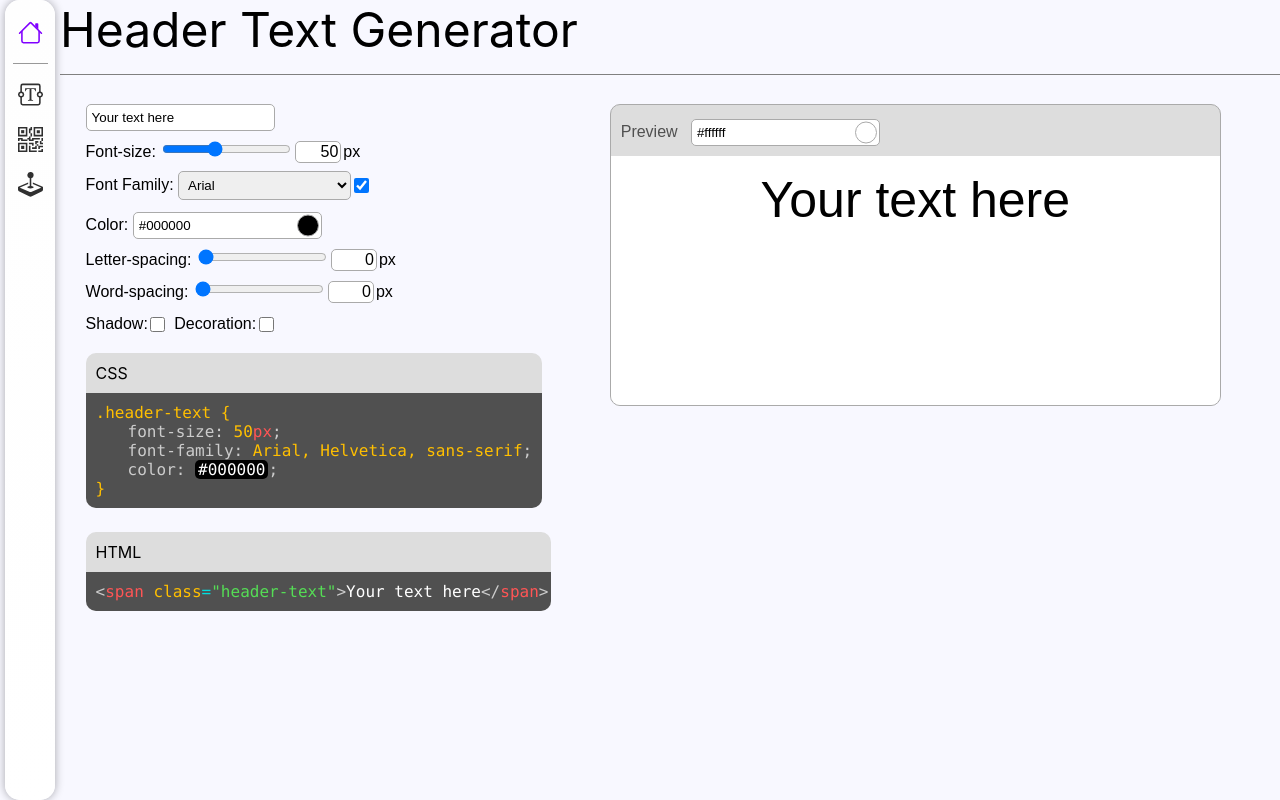
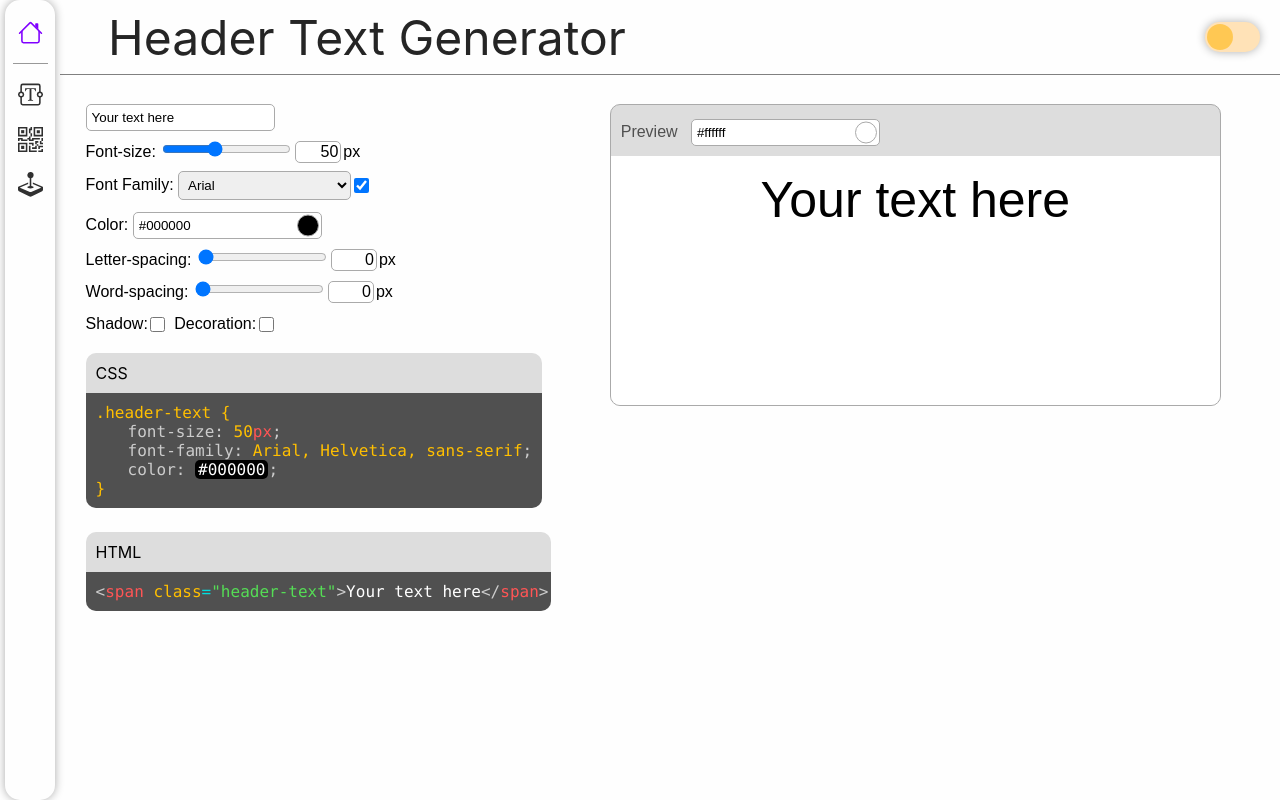
Before and after one commit to 6MA-606/Project-ZYXMA-Toolbox-React, a React (Create React App) app: page /zyxma-toolbox in a window 1280 px wide. Built offline with nearby package versions, Linux system fonts and the light colour scheme.

Commit message:
2.5.3 Dark mode update

```diff
--- a/src/components/icon/main.js
+++ b/src/components/icon/main.js
@@ -1,19 +1,48 @@
 import React from "react";
+import $ from 'jquery';
 
 export class Icon extends React.Component {
     constructor(props) {
         super(props);
 
-        const { variant, size, color } = props;
+        const { variant, size, lightModeColor, darkModeColor } = props;
 
         this.state = {
             variant: !(variant === '' || variant === undefined) ? variant : "",
             size: !(size === '' || size === undefined) ? size : "25",
-            color: !(color === '' || color === undefined) ? color : "currentColor"
+            lightModeColor: !(lightModeColor === '' || lightModeColor === undefined) ? lightModeColor : "#000",
+            darkModeColor: !(darkModeColor === '' || darkModeColor === undefined) ? darkModeColor : "#fff",
+            color: ''
+        }
+
+        this.darkModeUpdate = this.darkModeUpdate.bind(this);
+    }
+
+    darkModeUpdate() {
+        if ($('#darkMode').prop('checked')) {
+            this.setState({ color: this.state.darkModeColor })
+        } else {
+            this.setState({ color: this.state.lightModeColor })
+        }
+    }
+
+    componentDidMount() {
+        console.log(localStorage.getItem('darkMode'));
+        if (localStorage.getItem('darkMode') === '1') {
+            this.setState({ color: this.state.darkModeColor })
+        } else {
+            this.setState({ color: this.state.lightModeColor })
         }
     }
 
     render() {
+
+        $(() => {
+            $('#darkMode').on('change', () => {
+                this.darkModeUpdate();
+            });
+        });
+
         switch (this.state.variant) {
             case "house":
                 return (
--- a/src/components/shortcut.js
+++ b/src/components/shortcut.js
@@ -4,7 +4,7 @@ import shortcut from './shortcut.module.css';
 class Shortcut extends React.Component {
     constructor(props) {
         super(props);
-        const { thumbnail, bgcolor, color, labelAlign, href, thumbnailInvert, icon, bgimage, tooltip } = props;
+        const { thumbnail, bgcolor, color, labelAlign, href, thumbnailInvert, icon, bgimage, tooltip, internalThumbnail } = props;
 
         this.state = {
             thumbnail: thumbnail,
@@ -15,6 +15,7 @@ class Shortcut extends React.Component {
             href: href,
             thumbnailInvert: thumbnailInvert,
             icon: icon,
+            internalThumbnail: internalThumbnail,
             tooltip: tooltip
         }
 
@@ -36,7 +37,8 @@ class Shortcut extends React.Component {
             display: 'flex',
             justifyContent: 'center',
             alignItems: 'center',
-            width: this.state.icon ? '70px' : '300px'
+            width: this.state.icon ? '70px' : '300px',
+            height: '70px'
         }
 
         const content = (
@@ -53,11 +55,25 @@ class Shortcut extends React.Component {
             return '';
         }
 
+        const thumbnail = (internalThumbnail) => {
+
+            if (internalThumbnail) return this.props.children;
+
+            return (
+                <img
+                    src={ this.state.thumbnail }
+                    height="70px"
+                    weight="auto"
+                    alt="thumbnail missing"
+                    style={{ flex: '70px', filter: 'invert(' + invert + ')' }}/>
+                );
+        };
+
         return (
             <div className={ shortcut.item }>
                 { tooltip(this.state.tooltip) }
                 <div className={ shortcut.container } onClick={ this.onClick } style={ styles }>
-                    <img src={ this.state.thumbnail } height="70px" weight="auto" alt="thumbnail missing" style={{ flex: '70px', filter: 'invert(' + invert + ')' }}/>
+                    { thumbnail(this.state.internalThumbnail) }
                     { this.state.icon ? '' : content }
                 </div>
             </div>
--- a/src/components/shortcut.module.css
+++ b/src/components/shortcut.module.css
@@ -25,15 +25,15 @@
     transform: scale(0.95);
 }
 
-.container img {
+.container img, .container svg {
     transition: .25s;
 }
 
-.container:hover img {
+.container:hover img, .container:hover svg {
     transform: scale(1.2);
 }
 
-.container:active img {
+.container:active img, .container:active svg {
     transform: scale(0.8);
 }
 
--- a/src/components/sidenav/sidenav.module.css
+++ b/src/components/sidenav/sidenav.module.css
@@ -8,7 +8,7 @@
 }
 
 .container > div {
-    background-image: linear-gradient(135deg, #fefefe, #fff);
+    /* background-image: linear-gradient(135deg, #fefefe, #fff); */
     border-radius: 15px;
     width: calc(100% - 10px);
     height: calc(100% - 10px);
@@ -17,6 +17,8 @@
     display: flex;
     flex-direction: column;
     align-items: center;
+
+    transition: .5s;
 }
 
 .container > div > .btn {
--- a/src/components/widget/darkModeSwitch/darkModeSwitch.module.css
+++ b/src/components/widget/darkModeSwitch/darkModeSwitch.module.css
@@ -2,6 +2,7 @@
     width: 55px;
     height: 30px;
     box-sizing: border-box;
+    margin: 0 20px;
 
     border-radius: 15px;
 
--- a/src/components/widget/darkModeSwitch/main.js
+++ b/src/components/widget/darkModeSwitch/main.js
@@ -9,7 +9,7 @@ export class DarkModeSwitch extends React.Component {
         const { checked } = props;
 
         this.state = {
-            toggle: 0,
+            isOn: localStorage.getItem('darkMode'),
             containerStyle: {
                 backgroundColor: "rgb(255, 226, 183)"
             },
@@ -27,6 +27,18 @@ export class DarkModeSwitch extends React.Component {
         this.setState({ checked: e.target.checked });
     }
 
+    componentDidMount(e) {
+        if (this.state.isOn === '1') {
+            $('#darkMode').prop('checked', true);
+            this.setState({ containerStyle: { backgroundColor: "rgb(57, 53, 86)" }});
+            this.setState({ switchStyle: { backgroundColor: "rgb(100, 101, 162)", transform: "translateX(24.5px)" }});
+        } else {
+            $('#darkMode').prop('checked', false);
+            this.setState({ containerStyle: { backgroundColor: "rgb(255, 226, 183)" }});
+            this.setState({ switchStyle: { backgroundColor: "rgb(255, 200, 83)", transform: "translateX(0px)" }});
+        }
+    }
+
     render() {
 
         $(() => {
@@ -34,9 +46,16 @@ export class DarkModeSwitch extends React.Component {
                 if ($('#darkMode').prop('checked')) {
                     this.setState({ containerStyle: { backgroundColor: "rgb(57, 53, 86)" }});
                     this.setState({ switchStyle: { backgroundColor: "rgb(100, 101, 162)", transform: "translateX(24.5px)" }});
+                    localStorage.setItem('darkMode', '1');
+                    $( "#toolbox" ).css('background-color', '#27273a');
+                    $( "#sidenav" ).css('background-image', 'linear-gradient(135deg, #43446a, #373755)');
+
                 } else {
                     this.setState({ containerStyle: { backgroundColor: "rgb(255, 226, 183)" }});
                     this.setState({ switchStyle: { backgroundColor: "rgb(255, 200, 83)", transform: "translateX(0px)" }});
+                    localStorage.setItem('darkMode', '0');
+                    $( "#toolbox" ).css('background-color', '#fefefe');
+                    $( "#sidenav" ).css('background-image', 'linear-gradient(135deg, #fefefe, #fff)');
                 }
             });
         });
--- a/src/index.css
+++ b/src/index.css
@@ -5,6 +5,7 @@ body {
     sans-serif;
   -webkit-font-smoothing: antialiased;
   -moz-osx-font-smoothing: grayscale;
+  transition: background .5s;
 }
 
 code {
--- a/src/index.js
+++ b/src/index.js
@@ -12,7 +12,7 @@ root.render(
   <BrowserRouter>
     <Routes>
       <Route path="/" element={<LandingPage />} />
-      <Route path="/zyxma-toolbox" element={<Toolbox />} />
+      <Route path="/zyxma-toolbox" element={<Toolbox lightModeBG="#fefefe" darkModeBG="#27273a"/>} />
     </Routes>
   </BrowserRouter>
 );
--- a/src/page/toolbox/main.js
+++ b/src/page/toolbox/main.js
@@ -9,23 +9,41 @@ import Playground from '../../tools/playground/main';
 import ElementBox from '../../tools/box/main';
 import { SideNav, SideNavBth } from '../../components/sidenav/main';
 import { Icon } from '../../components/icon/main';
+import { DarkModeSwitch } from '../../components/widget/darkModeSwitch/main';
 
 
 class Toolbox extends React.Component {
 
-    constructor() {
-        super();
+    constructor(props) {
+        super(props);
+
+        const { lightModeBG, darkModeBG, lightText, darkText} = props;
+
         this.state = {
             header: '',
             content: '',
-            page: localStorage.getItem('page')
+            page: localStorage.getItem('page'),
+            lightModeBG: !(lightModeBG === '' || lightModeBG === undefined) ? lightModeBG : "linear-gradient(135deg, #fefefe, #fff)",
+            darkModeBG: !(darkModeBG === '' || darkModeBG === undefined) ? darkModeBG : "linear-gradient(135deg, #202020, #353535)",
+            // bg: '',
+            lightText: !(lightText === '' || lightText === undefined) ? lightText : "#252525",
+            darkText: !(darkText === '' || darkText === undefined) ? darkText : "#f8f8ff",
+            textColor: ''
         }
 
-        this.sideNavClick = this.sideNavClick.bind(this);
+        this.darkModeUpdate = this.darkModeUpdate.bind(this);
     }
 
-    sideNavClick() {
-
+    darkModeUpdate() {
+        if ($('#darkMode').prop('checked') || localStorage.getItem('darkMode') === '1') {
+            // this.setState({ bg: this.state.darkModeBG })
+            $('body').css('background', this.state.darkModeBG);
+            this.setState({ textColor: this.state.darkText })
+        } else {
+            // this.setState({ bg: this.state.lightModeBG })
+            $('body').css('background', this.state.lightModeBG);
+            this.setState({ textColor: this.state.lightText })
+        }
     }
 
     componentDidMount() {
@@ -50,6 +68,8 @@ class Toolbox extends React.Component {
                 this.setState({ header: <span>Header Text Generator</span> });
                 this.setState({ content: <HeaderText /> });
         }
+
+        this.darkModeUpdate();
     }
 
 
@@ -90,30 +110,35 @@ class Toolbox extends React.Component {
                 this.setState({ content: <AboutMe /> });
                 localStorage.setItem('page', '600');
             });
+
+            $('#darkMode').on('change', () => {
+                this.darkModeUpdate();
+            });
         });
 
 
         return (
             <div>
-                <div className={ styles.gridContainer }>
+                <div className={ styles.gridContainer } id="toolbox">
                     <div className={ styles.gridItem_1 }>
-                        <SideNav>
+                        <SideNav lightModeBG="#fefefe" darkModeBG="#43446a">
                             <SideNavBth main className="home_btn">
-                                <Icon variant="house" color="#8000ff" />
+                                <Icon variant="house" lightModeColor="#8000ff" darkModeColor="#00efaa"/>
                             </SideNavBth>
                             <SideNavBth className="list_1">
-                                <Icon variant="textarea" color="#303030" />
+                                <Icon variant="textarea" lightModeColor="#303030" darkModeColor="#f8f8ff"/>
                             </SideNavBth>
                             <SideNavBth className="list_2">
-                                <Icon variant="qr-code" color="#303030" />
+                                <Icon variant="qr-code" lightModeColor="#303030" darkModeColor="#f8f8ff" />
                             </SideNavBth>
                             <SideNavBth className="list_4">
-                                <Icon variant="joystick" color="#303030" />
+                                <Icon variant="joystick" lightModeColor="#303030" darkModeColor="#f8f8ff"/>
                             </SideNavBth>
                         </SideNav>
                     </div>
-                    <div className={ styles.gridItem_2 }>
+                    <div className={ styles.gridItem_2 } style={{ color: this.state.textColor }}>
                         { this.state.header }
+                        <DarkModeSwitch />
                     </div>
                     <div className={ styles.gridItem_3 }>
                         { this.state.content }
--- a/src/page/toolbox/toolbox.module.css
+++ b/src/page/toolbox/toolbox.module.css
@@ -6,7 +6,8 @@
     grid-column-gap: 0px;
     grid-row-gap: 0px;
 
-    background-color: ghostwhite;
+    /* background-color: ghostwhite; */
+    transition: background 0.5s;
 }
 
 .gridItem_1 {
@@ -20,11 +21,16 @@
     grid-area: 1 / 2 / 2 / 3;
     /* background-color: green; */
     border-bottom: 1px solid grey;
+
+    display: flex;
+    justify-content: space-between;
+    align-items: center;
 }
 
 .gridItem_2 > span {
     font-size: 3em;
     text-indent: 1em;
+
 }
 
 .gridItem_3 {
```
Also changed, not shown: src/components/sidenav/main.js (+36 -7 lines), src/tools/playground/main.js (+11 -2 lines).
